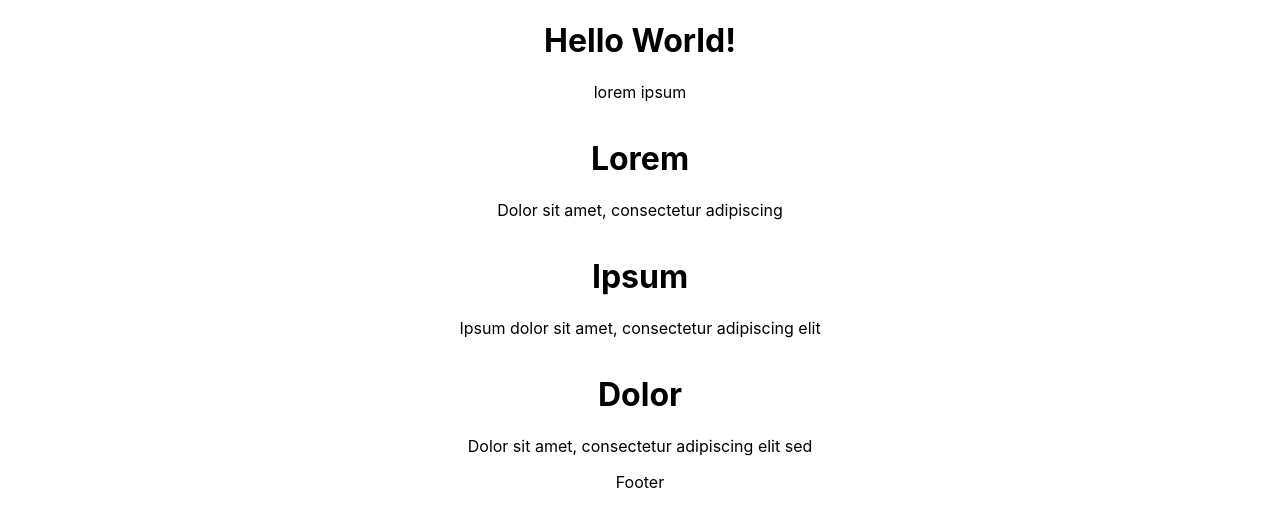
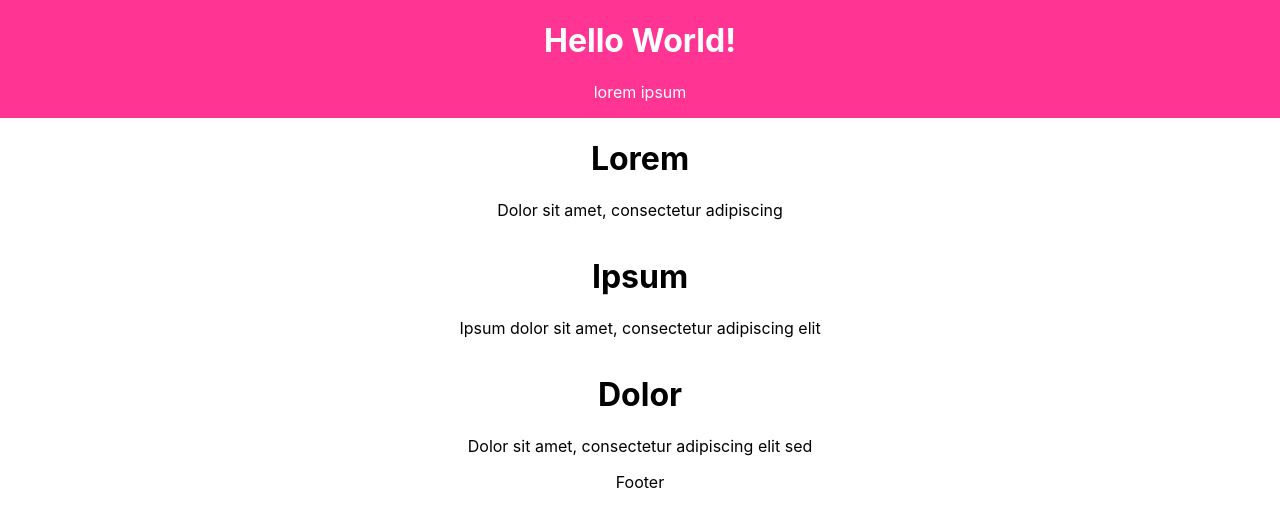
Before and after one commit to lalugue/simple-landing-page, a React (Create React App) app: page / in a window 1280 px wide. Shown: the top 526 px of the page. Built offline with nearby package versions, Linux system fonts and the light colour scheme.

Commit message:
apply header style

```diff
--- a/src/components/Header.js
+++ b/src/components/Header.js
@@ -1,6 +1,8 @@
+import "./Header.css"
+
 function Header(props) {
   return (
-    <div>
+    <div className="Header">
       <h1>
         {props.text}
       </h1>
```
